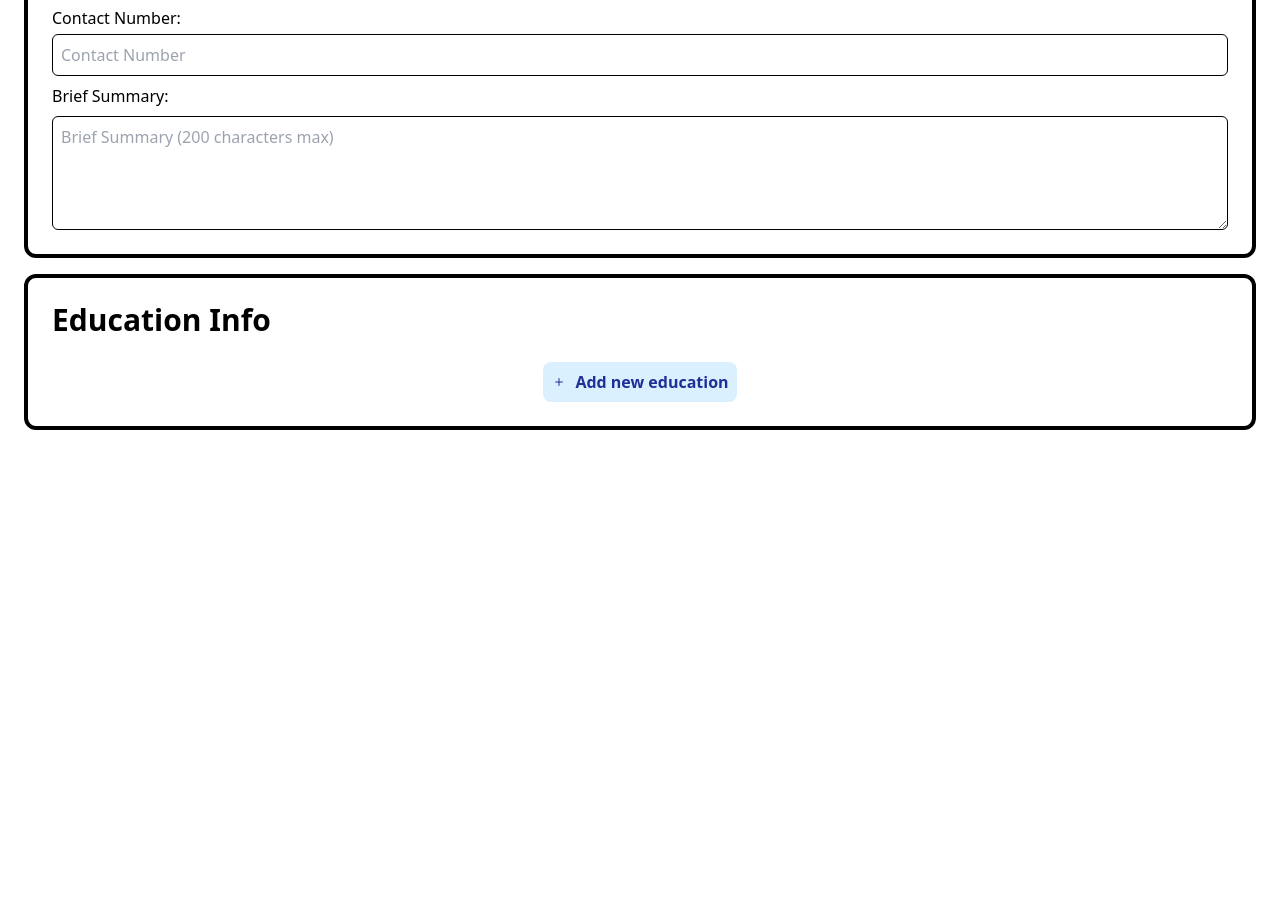
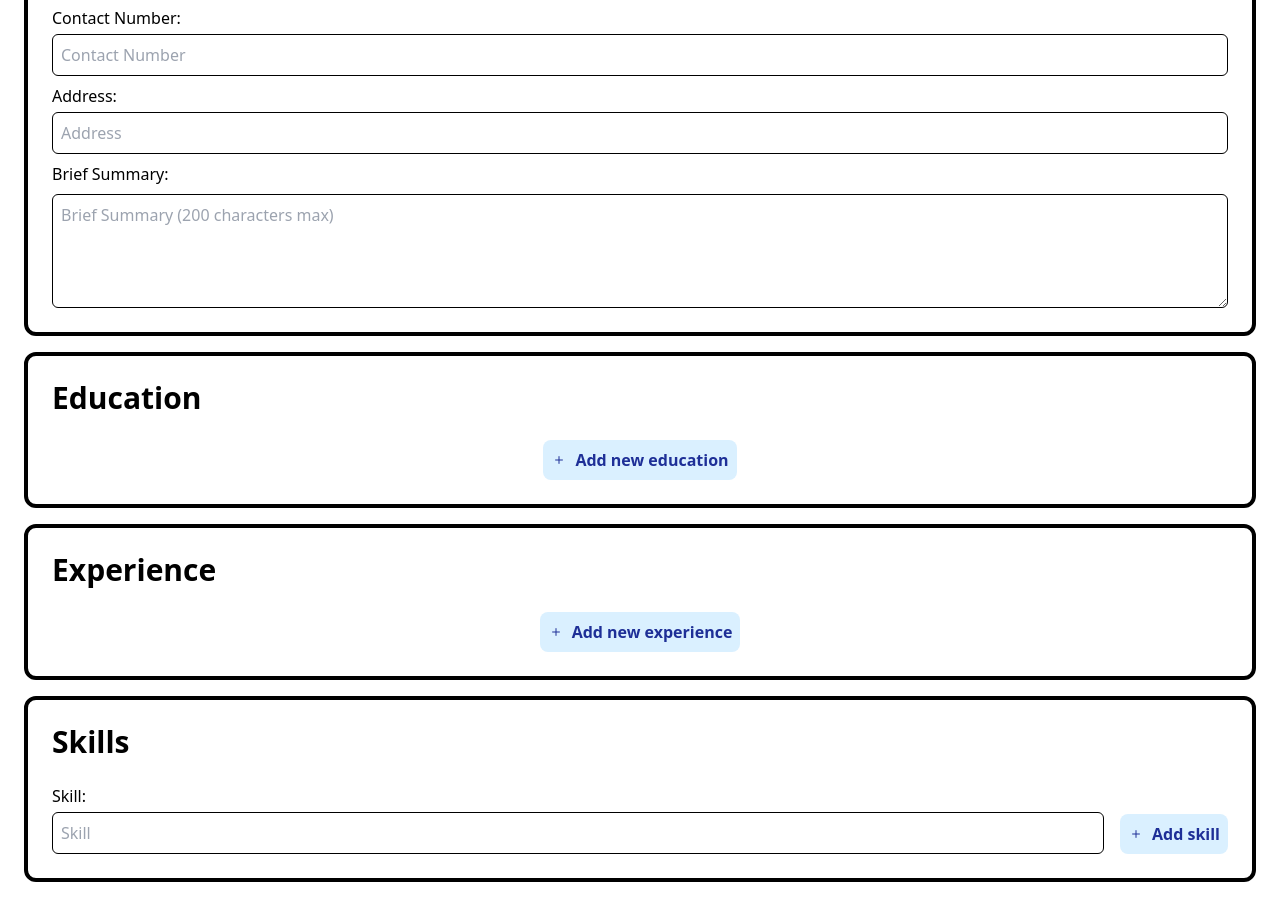
Before and after one commit to JC33340/CVbuilder2, a React (Vite) app: page / in a window 1280 px wide. Shown: the part 408-1314 px from the top of the page. Before the commit the page ends 862 px from the top, so only its background shows below. Built offline with nearby package versions, Linux system fonts and the light colour scheme.

Commit message:
added skills section

```diff
--- a/src/App.tsx
+++ b/src/App.tsx
@@ -1,6 +1,8 @@
 import Section from "./components/Section"
 import GeneralInfo from "./components/GeneralInfo"
-import EducationInfo from "./components/EducationInfo"
+import EducationInfo from "./components/education/EducationInfo"
+import ExperienceInfo from "./components/experience/ExperienceInfo"
+import SkillsInfo from "./components/skills/SkillsInfo"
 
 
 function App() {
@@ -10,8 +12,14 @@ function App() {
       <Section header="General Info">
         <GeneralInfo />
       </Section>
-      <Section header='Education Info'>
+      <Section header='Education'>
         <EducationInfo />
+      </Section>
+      <Section header='Experience'>
+        <ExperienceInfo />
+      </Section>
+      <Section header='Skills'>
+        <SkillsInfo />
       </Section>
     </div>
   )
--- a/src/Layout.tsx
+++ b/src/Layout.tsx
@@ -1,6 +1,6 @@
 import { Outlet } from "react-router"
 import Header from './components/Header'
-import { createContext, useState} from "react"
+import { createContext, useEffect, useState} from "react"
 
 //type for general type
 type generalInfoType = {
@@ -8,7 +8,8 @@ type generalInfoType = {
     lastName:string,
     email:string,
     contactNumber:string,
-    briefSummary:string
+    briefSummary:string,
+    address:string
 }
 
 //type for education info
@@ -23,6 +24,19 @@ type educationInfoType = {
     additionalInformation?:string
 }[]|[]
 
+//type for experience
+type experienceInfoType = {
+    company?:string,
+    location?:string,
+    startDate?:string,
+    endDate?:string,
+    currentlyWorking?:boolean,
+    responsibilities?:string,
+}[]|[]
+
+//type for skills
+type skillsInfoType = string[]
+
 type contextType = {
     generalInfo:{
         state:generalInfoType,
@@ -31,6 +45,14 @@ type contextType = {
     educationInfo:{
         state:educationInfoType,
         setter:(obj:educationInfoType)=>void
+    },
+    experienceInfo:{
+        state:experienceInfoType,
+        setter:(obj:experienceInfoType)=>void
+    },
+    skillsInfo:{
+        state:skillsInfoType,
+        setter:(obj:skillsInfoType)=>void
     }
 }
 
@@ -41,13 +63,22 @@ const userContext = createContext<contextType>({
             lastName:'',
             email:'',
             contactNumber:'',
-            briefSummary:''
+            briefSummary:'',
+            address:''
         },
         setter:(obj:generalInfoType)=>{}
     },
     educationInfo:{
         state:[],
         setter:(obj:educationInfoType)=>{}
+    },
+    experienceInfo:{
+        state:[],
+        setter:(obj:educationInfoType)=>{}
+    },
+    skillsInfo:{
+        state:[],
+        setter:(obj:skillsInfoType)=>{}
     }
 });
 
@@ -59,7 +90,8 @@ const Layout = ()=>{
         lastName:'',
         email:'',
         contactNumber:'',
-        briefSummary:''
+        briefSummary:'',
+        address:''
     })
 
     const updateGeneralInfo = (obj:generalInfoType)=>{
@@ -69,10 +101,23 @@ const Layout = ()=>{
     //education info
     const [educationInfo,setEducationInfo] = useState<educationInfoType>([])
 
-    const updateEducationlInfo = (obj:educationInfoType)=>{
+    const updateEducationInfo = (obj:educationInfoType)=>{
         setEducationInfo(obj)
     }
 
+    //experience info
+    const [experienceInfo,setExperienceInfo] = useState<experienceInfoType>([])
+
+    const updateExperienceInfo = (obj:experienceInfoType)=>{
+        setExperienceInfo(obj)
+    }
+
+    //skills info
+    const [skillsInfo,setSkillsInfo] = useState<skillsInfoType>([])
+
+    const updateSkillsInfo = (obj:skillsInfoType)=>{
+        setSkillsInfo(obj)
+    }
     return (
         <>
             <Header />
@@ -83,7 +128,15 @@ const Layout = ()=>{
                 },
                 educationInfo:{
                     state:educationInfo,
-                    setter:updateEducationlInfo
+                    setter:updateEducationInfo
+                },
+                experienceInfo:{
+                    state:experienceInfo,
+                    setter:updateExperienceInfo
+                },
+                skillsInfo:{
+                    state:skillsInfo,
+                    setter:updateSkillsInfo
                 }
             }}>
                 <Outlet />
@@ -98,3 +151,5 @@ export {userContext}
 
 export { type generalInfoType}
 export { type educationInfoType}
+export {type experienceInfoType}
+export {type skillsInfoType}
--- a/src/components/AddComponentButton.tsx
+++ b/src/components/AddComponentButton.tsx
@@ -5,7 +5,7 @@ const AddComponentButton = ({placeholder,handleClick}:{
     handleClick:()=>void
 })=>{
     return(
-        <button onClick={handleClick} className="flex gap-x-2 items-center text-[#1e2f97] font-bold bg-[#daf0ff] p-2 rounded-lg hover:bg-[#1e2f97] hover:text-[#daf0ff] transition-colors"><IoIosAdd />{placeholder}</button>
+        <button onClick={handleClick} className="flex gap-x-2 items-center text-[#1e2f97] font-bold bg-[#daf0ff] p-2 rounded-lg hover:bg-[#1e2f97] hover:text-[#daf0ff] transition-colors whitespace-nowrap"><IoIosAdd />{placeholder}</button>
     )
 }
 
--- a/src/components/GeneralInfo.tsx
+++ b/src/components/GeneralInfo.tsx
@@ -14,7 +14,8 @@ const GeneralInfo = ()=>{
         lastName:'',
         email:'',
         contactNumber:'',
-        briefSummary:''
+        briefSummary:'',
+        address:''
     })
 
     const handleChange = (e:React.ChangeEvent<HTMLInputElement>)=>{
@@ -50,6 +51,7 @@ const GeneralInfo = ()=>{
             <Input placeholder='Last Name' label='Last Name:' handleChange={handleChange} name ='lastName' value={generalInfoState.lastName}/>
             <Input placeholder='Email' label='Email:' handleChange={handleChange} name ='email' value={generalInfoState.email}/>
             <Input placeholder='Contact Number' label='Contact Number:' handleChange={handleChange} name ='contactNumber' value={generalInfoState.contactNumber}/>
+            <Input placeholder='Address' label='Address:' handleChange={handleChange} name ='address' value={generalInfoState.address}/>
             <Textarea maxLength={200} handleChange={handleChangeTextarea} label='Brief Summary:' placeholder='Brief Summary (200 characters max)' name="briefSummary" value={generalInfoState.briefSummary}></Textarea>
         </div>
     )
--- a/src/components/Input.tsx
+++ b/src/components/Input.tsx
@@ -1,3 +1,5 @@
+
+
 type InputType = {
     placeholder:string,
     label:string,
@@ -5,14 +7,15 @@ type InputType = {
     name:string,
     value?:string,
     type?:string,
-    checked?:boolean
+    checked?:boolean,
+    onKeyUp?:(e:React.KeyboardEvent<HTMLInputElement>)=>void
 }
 
-const Input = ({placeholder,label,handleChange,name,value,type='text'}:InputType)=>{
+const Input = ({placeholder,label,handleChange,name,value,type='text',onKeyUp}:InputType)=>{
     return(
-        <div className={`flex flex-col gap-y-1 ${type==='checkbox'?'items-start':''}`}>
+        <div className={`flex flex-col gap-y-1 w-full ${type==='checkbox'?'items-start':''}`}>
             <label>{label}</label>
-            <input value={value} name = {name} type={type} className="border-[1px] border-black rounded-md p-2" placeholder={placeholder} onChange={handleChange}></input>
+            <input onKeyUp={onKeyUp} value={value} name = {name} type={type} className="border-[1px] border-black rounded-md p-2" placeholder={placeholder} onChange={handleChange}></input>
         </div>
 
     )
--- /dev/null
+++ b/src/components/education/EducationItem.tsx
@@ -0,0 +1,74 @@
+import { SetStateAction } from "react"
+import Input from "../Input"
+import Textarea from "../Textarea"
+
+import type { educationInfoType } from "../../Layout"
+
+const EducationItem = ({index,setter,state}:{
+    index:number,
+    setter:React.Dispatch<SetStateAction<educationInfoType>>,
+    state:educationInfoType
+})=>{
+
+    const handleChange = (e:React.ChangeEvent<HTMLInputElement>)=>{
+        setter(prev=>{
+            const newArr = [...prev]
+            var value;
+            const type = e.target.type;
+            if (type==='checkbox'){
+                value = e.target.checked
+            }else{
+                value=e.target.value
+            }
+
+            newArr[index] = {
+                ...newArr[index],
+                [e.target.name]:value
+            }
+
+            return newArr
+        })
+    }
+    const handleChangeTextarea = (e:React.ChangeEvent<HTMLTextAreaElement>)=>{
+        setter(prev=>{
+            const newArr = [...prev]
+            newArr[index] = {
+                ...newArr[index],
+                [e.target.name]:e.target.value
+            }
+
+            return newArr
+        })
+    }
+
+    const removeItem = ()=>{
+        setter(prev=>{
+            const newArr = [...prev];
+            newArr.splice(index,1);
+            return newArr
+        })
+    }
+
+    return(
+        <div className="flex flex-col gap-y-2 border-2 border-[#767676] rounded-lg p-4">
+            <div className="w-full flex justify-end ">
+                <button onClick={removeItem} className="text-[#ee1e06] font-bold bg-[#fee5e3] p-2 rounded-md hover:text-[#fee5e3] hover:bg-[#ee1e06] transition-colors">Remove item</button>
+            </div>
+            <Input placeholder="Institute" label="Institute:" name='institute' value={state[index].institute?state[index].institute:''} handleChange={handleChange} />
+            <Input placeholder="Subject" label="Subject:" name='subject' value={state[index].subject?state[index].subject:''} handleChange={handleChange} />
+            <Input placeholder="Qualification level" label="Qualification level:" name='qualificationLevel' value={state[index].qualificationLevel?state[index].qualificationLevel:''} handleChange={handleChange} />
+            <Input placeholder="Grades" label="Grades:" name='grade' value={state[index].grade?state[index].grade:''} handleChange={handleChange} />
+            <div className="flex gap-x-10">
+                <Input placeholder="" label="Currently studying here? :" name='currentlyStudying' checked={state[index].currentlyStudying} handleChange={handleChange} type='checkbox'/>
+                <Input placeholder="" label="Start date:" name='startDate' value={state[index].startDate?state[index].startDate:''} handleChange={handleChange} type='date'/>
+                {state[index].currentlyStudying!=true?
+                <Input placeholder="" label="End Date:" name='endDate' value={state[index].endDate?state[index].endDate:''} handleChange={handleChange} type='date'/>
+                    :<></>
+                }
+            </div>
+            <Textarea label='Additional information:' placeholder="Additional information (max 200 characters)" handleChange={handleChangeTextarea} value={state[index].additionalInformation?state[index].additionalInformation:''} name='additionalInformation' maxLength={200}></Textarea>
+        </div>
+    )
+}
+
+export default EducationItem
--- /dev/null
+++ b/src/components/experience/ExperienceInfo.tsx
@@ -0,0 +1,38 @@
+import {useState, useEffect,useContext} from 'react'
+import { userContext } from '../../Layout';
+import AddComponentButton from '../AddComponentButton';
+import ExperienceItem from './ExperienceItem';
+import  {type experienceInfoType } from '../../Layout';
+
+const ExperienceInfo = ()=>{
+
+    const [info,setInfo] = useState<experienceInfoType>([])
+    const context = useContext(userContext);
+
+    const handleClick = ()=>{
+        setInfo((prev)=>{
+            const newArr = [...prev]
+            newArr.push({})
+            return newArr
+        })
+    }
+
+    useEffect(()=>{
+        context.experienceInfo.setter(info)
+    },[info])
+
+    return(
+        <div className="flex flex-col gap-y-2 items-center">
+            <div className="flex flex-col gap-y-2 w-full">
+                {info.map((item,i)=>{
+                    return(
+                        <ExperienceItem state={info} setter={setInfo} index={i} />
+                    )
+                })}
+            </div>
+            <AddComponentButton handleClick={handleClick} placeholder="Add new experience"></AddComponentButton>
+        </div>
+    )
+}
+
+export default ExperienceInfo
--- a/src/components/EducationItem.tsx
+++ b/src/components/experience/ExperienceItem.tsx
@@ -1,15 +1,13 @@
 import { SetStateAction } from "react"
-import Input from "./Input"
-import Textarea from "./Textarea"
+import Input from "../Input"
+import Textarea from "../Textarea"
+import type { experienceInfoType } from "../../Layout"
 
-import type { educationInfoType } from "./EducationInfo"
-
-const EducationItem = ({index,setter,state}:{
+const ExperienceItem = ({index,setter,state}:{
     index:number,
-    setter:React.Dispatch<SetStateAction<educationInfoType>>,
-    state:educationInfoType
+    setter:React.Dispatch<SetStateAction<experienceInfoType>>,
+    state:experienceInfoType
 })=>{
-
     const handleChange = (e:React.ChangeEvent<HTMLInputElement>)=>{
         setter(prev=>{
             const newArr = [...prev]
@@ -54,21 +52,19 @@ const EducationItem = ({index,setter,state}:{
             <div className="w-full flex justify-end ">
                 <button onClick={removeItem} className="text-[#ee1e06] font-bold bg-[#fee5e3] p-2 rounded-md hover:text-[#fee5e3] hover:bg-[#ee1e06] transition-colors">Remove item</button>
             </div>
-            <Input placeholder="Institute" label="Institute:" name='institute' value={state[index].institute?state[index].institute:''} handleChange={handleChange} />
-            <Input placeholder="Subject" label="Subject:" name='subject' value={state[index].subject?state[index].subject:''} handleChange={handleChange} />
-            <Input placeholder="Qualification level" label="Qualification level:" name='qualificationLevel' value={state[index].qualificationLevel?state[index].qualificationLevel:''} handleChange={handleChange} />
-            <Input placeholder="Grades" label="Grades:" name='grade' value={state[index].grade?state[index].grade:''} handleChange={handleChange} />
+            <Input placeholder="Company" label="Company:" name='company' value={state[index].company?state[index].company:''} handleChange={handleChange} />
+            <Input placeholder="Location" label="Location:" name='location' value={state[index].location?state[index].location:''} handleChange={handleChange} />
             <div className="flex gap-x-10">
-                <Input placeholder="" label="Currently studying here? :" name='currentlyStudying' checked={state[index].currentlyStudying} handleChange={handleChange} type='checkbox'/>
+                <Input placeholder="" label="Currently working here? :" name='currentlyWorking' checked={state[index].currentlyWorking} handleChange={handleChange} type='checkbox'/>
                 <Input placeholder="" label="Start date:" name='startDate' value={state[index].startDate?state[index].startDate:''} handleChange={handleChange} type='date'/>
-                {state[index].currentlyStudying!=true?
+                {state[index].currentlyWorking!=true?
                 <Input placeholder="" label="End Date:" name='endDate' value={state[index].endDate?state[index].endDate:''} handleChange={handleChange} type='date'/>
                     :<></>
                 }
             </div>
-            <Textarea label='Additional information:' placeholder="Additional information (max 200 characters)" handleChange={handleChangeTextarea} value={state[index].additionalInformation?state[index].additionalInformation:''} name='additionalInformation' maxLength={200}></Textarea>
+            <Textarea label='Responsibilities:' placeholder="Responsibilities (max 200 characters)" handleChange={handleChangeTextarea} value={state[index].responsibilities?state[index].responsibilities:''} name='additionalInformation' maxLength={200}></Textarea>
         </div>
     )
 }
 
-export default EducationItem
+export default ExperienceItem
--- /dev/null
+++ b/src/components/skills/SkillItem.tsx
@@ -0,0 +1,27 @@
+import { SetStateAction } from "react"
+import type { skillsInfoType } from "../../Layout";
+import { IoTrashBinOutline } from "react-icons/io5";
+
+const SkillItem = ({skill,setter,index}:{
+    skill:string,
+    setter:React.Dispatch<SetStateAction<skillsInfoType>>,
+    index:number
+})=>{
+
+    const handleClick=()=>{
+        setter(prev=>{
+            const newArr = [...prev];
+            newArr.splice(index,1)
+            return newArr
+        })
+    }
+
+    return(
+        <div onClick={handleClick} className="group relative flex items-center justify-center text-black bg-[#d3d3d3] w-fit h-fit p-2 rounded-lg font-bold transition-colors hover:bg-[#fee5e3]">
+            <div className="hidden absolute group-hover:block text-[#ee1e06] font-bold"><IoTrashBinOutline /></div>
+            <span className="group-hover:invisible">{skill}</span>
+        </div>
+    )
+}
+
+export default SkillItem
--- /dev/null
+++ b/src/components/skills/SkillsInfo.tsx
@@ -0,0 +1,60 @@
+import {useState,useEffect,useContext} from 'react';
+import { userContext } from '../../Layout';
+import AddComponentButton from '../AddComponentButton';
+import Input from '../Input';
+import SkillItem from './SkillItem';
+import type { skillsInfoType } from '../../Layout';
+
+
+const SkillsInfo = ()=>{
+
+    const [info,setInfo] = useState<skillsInfoType>([])
+    const [input,setInput] = useState<string>('')
+    const context = useContext(userContext);
+
+    const handleInputChange = (e:React.ChangeEvent<HTMLInputElement>)=>{
+        setInput(e.target.value)
+    }
+
+    const addSkill = ()=>{
+        setInfo(prev=>{
+            const newArr = [...prev]
+            newArr.push(input)
+            setInput('')
+            return newArr
+        })
+    }
+
+    const handleKeyUp = (e:React.KeyboardEvent<HTMLInputElement>)=>{
+        if(e.key==='Enter'){
+            addSkill()
+        }
+    }
+
+    useEffect(()=>{
+        context.skillsInfo.setter(info)
+    },[info])
+
+    useEffect(()=>{
+        console.log(context)
+    },[context])
+
+    return(
+        <div className='flex flex-col gap-y-2'>
+            <div className='flex flex-wrap gap-x-2 gap-y-2'>
+                {info.map((item,i)=>{
+                    return(
+                        <SkillItem setter={setInfo} skill={item} index={i}/>
+                    )
+                })}
+            </div>
+            <div className='flex items-end gap-x-4 '>
+                <Input onKeyUp={handleKeyUp} placeholder='Skill' label='Skill:' name='skill' handleChange={handleInputChange} value={input} />
+                <AddComponentButton handleClick={addSkill} placeholder='Add skill' />
+            </div>
+
+        </div>
+    )
+}
+
+export default SkillsInfo
```
Also changed, not shown: src/components/education/EducationInfo.tsx (renamed from src/components/EducationInfo.tsx, +3 -5 lines).
